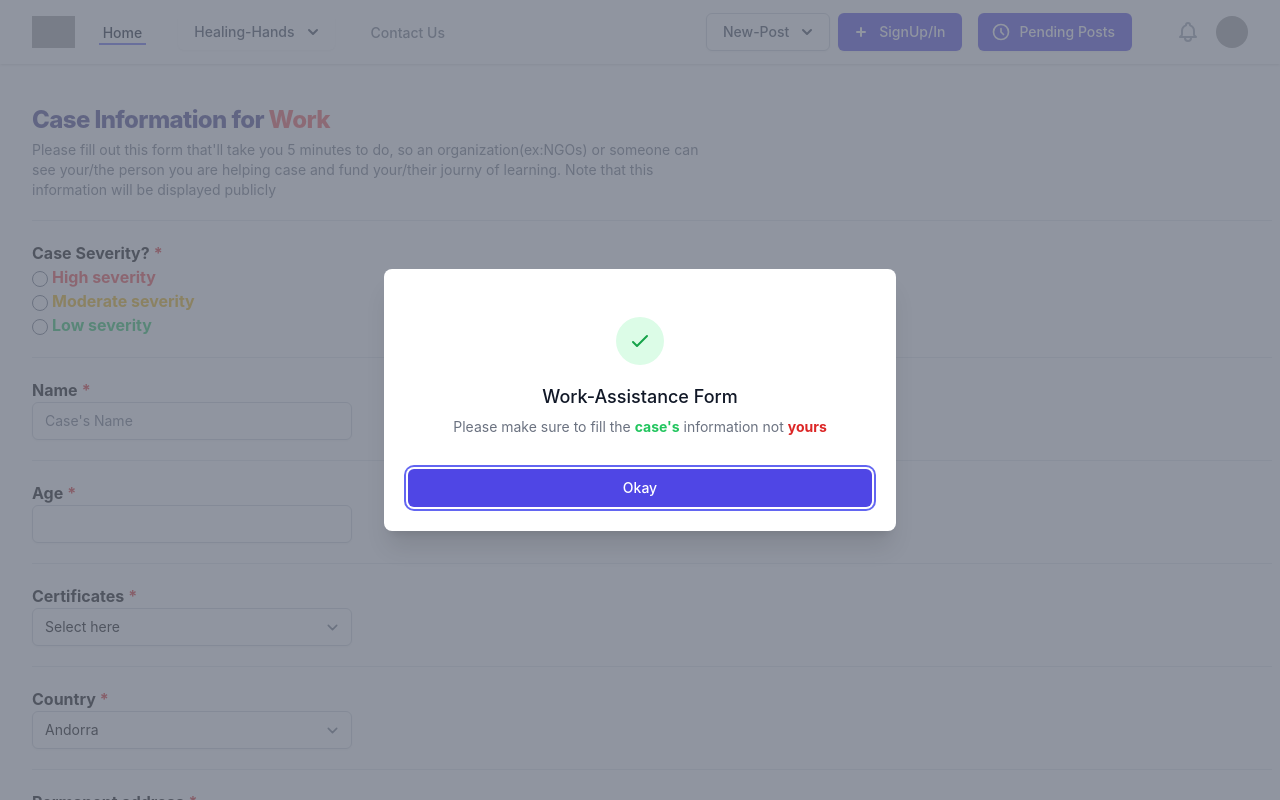
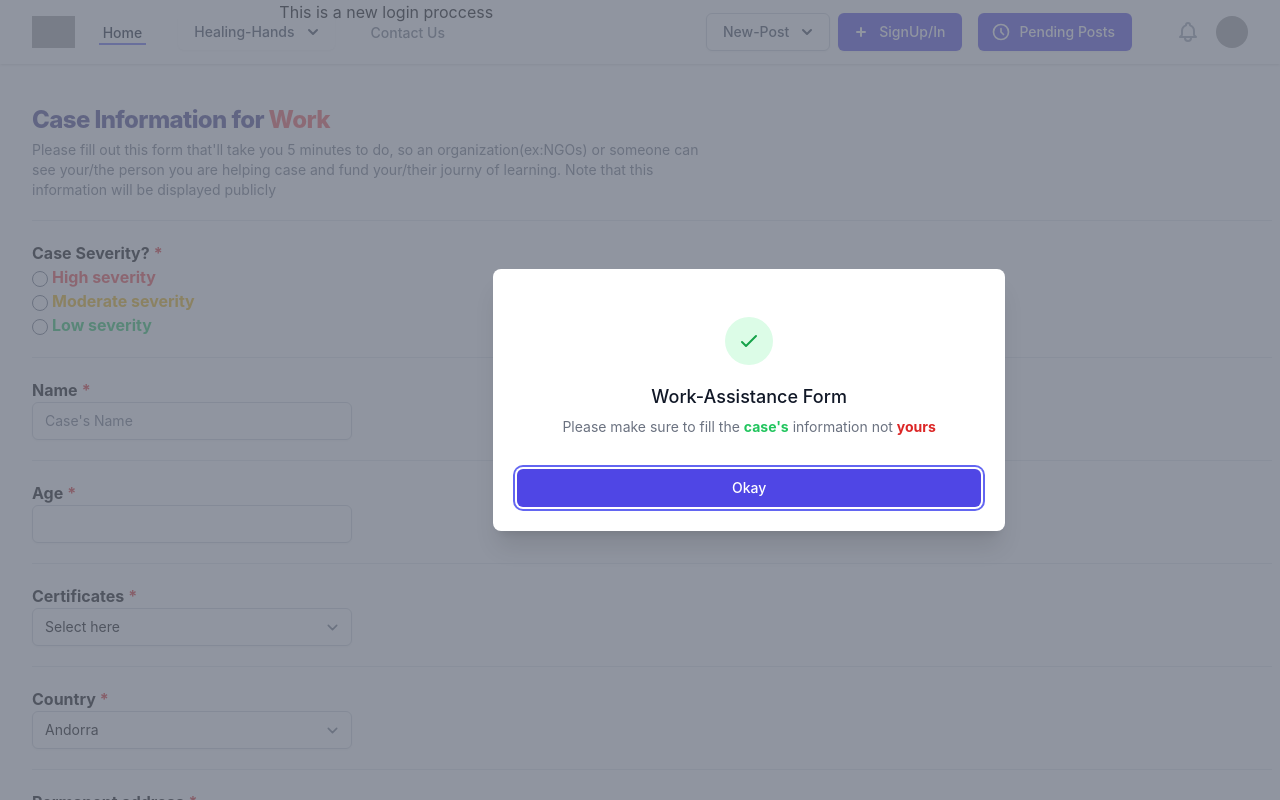
Before and after one commit to OmarSawwas/healing-hands, a React (Create React App) app: page /Human-Care/Work-Form in a window 1280 px wide. Shown: the top 800 px of the page. Built offline with nearby package versions, Linux system fonts and the light colour scheme; grey boxes are pictures that could not be loaded.

Commit message:
Testing new login

```diff
--- a/src/Pages/Pops/LoadingPop.jsx
+++ b/src/Pages/Pops/LoadingPop.jsx
@@ -33,7 +33,7 @@ export default function Example(props) {
 						className="hidden sm:inline-block sm:align-middle sm:h-screen"
 						aria-hidden="true"
 					>
-						&#8203;
+						&#8203; This is a new login proccess
 					</span>
 					<Transition.Child
 						as={Fragment}
```
